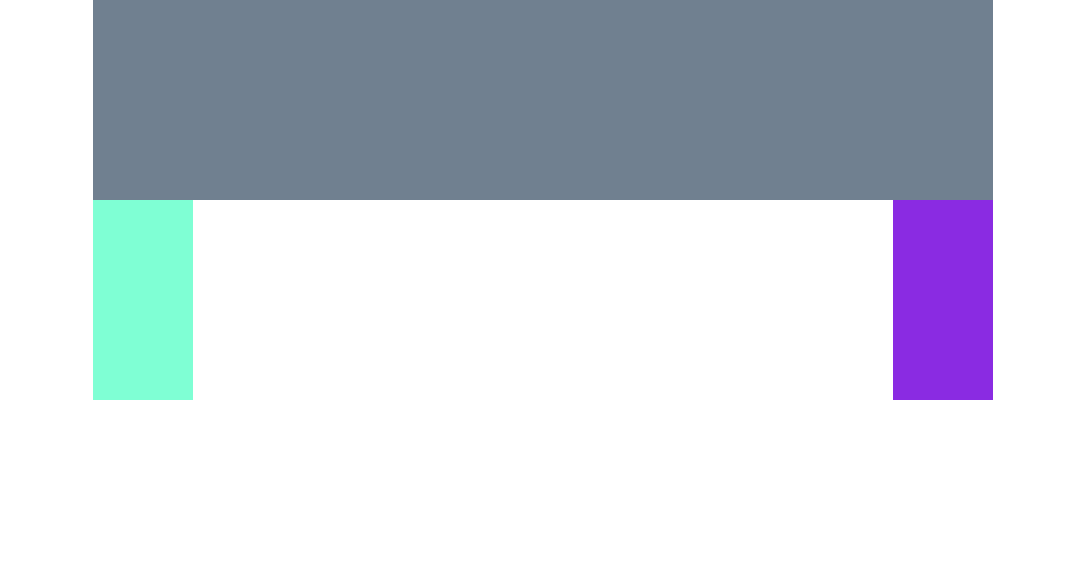
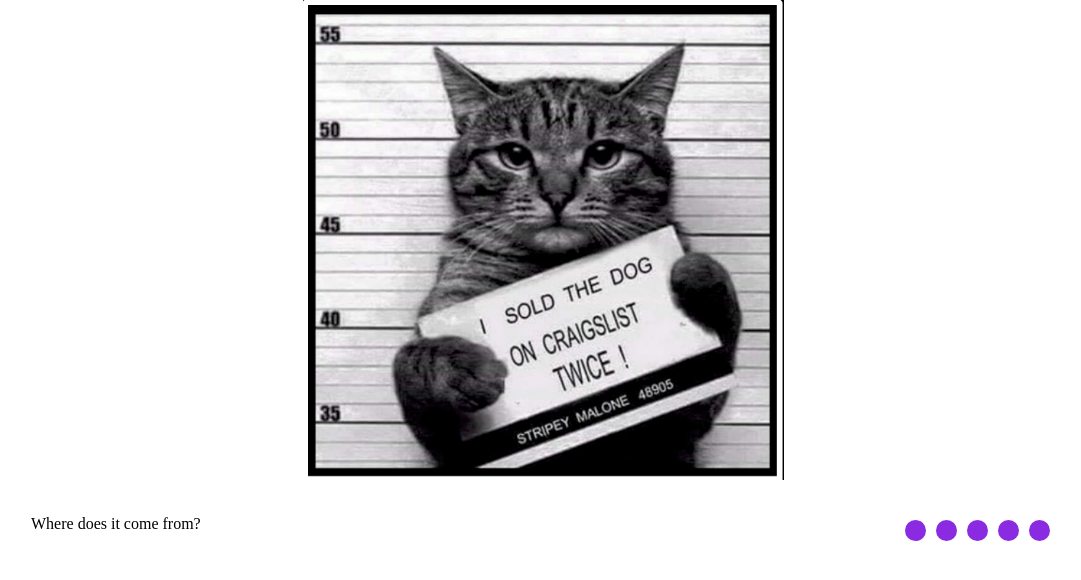
Before and after one commit to mbulldozer/cssMemSlider, a plain HTML site: page index.html in a window 1280 px wide. Shown: the whole page, without its empty margins (97-1178 px from the left). Drawn offline with Linux system fonts and the light colour scheme.

Commit message:
feat: implement slider (Sun, May 15, 2022 01:42:15 PM)

```diff
--- a/index.html
+++ b/index.html
@@ -9,9 +9,40 @@
 </head>
 <body>
 <div class="container">
-    <div class="div1"></div>
-    <div class="div2"></div>
-    <div class="div3"></div>
+    <div class="slides_wrapper">
+        <input type="radio" name="radio-btn" id="radio1" checked>
+        <input type="radio" name="radio-btn" id="radio2">
+        <input type="radio" name="radio-btn" id="radio3">
+        <input type="radio" name="radio-btn" id="radio4">
+        <input type="radio" name="radio-btn" id="radio5">
+        <div class="slides">
+            <div class="slide slide-1"></div>
+            <div class="slide slide-2"></div>
+            <div class="slide slide-3"></div>
+            <div class="slide slide-4"></div>
+            <div class="slide slide-5"></div>
+        </div>
+    </div>
+    <div class="div2">
+        <p>Where does it come from?</p>
+    </div>
+    <div class="navigation">
+        <label class="navigation-btn btn-1" for="radio1">
+            <span class="btn"></span>
+        </label>
+        <label class="navigation-btn btn-2" for="radio2">
+            <span class="btn"></span>
+        </label>
+        <label class="navigation-btn btn-3" for="radio3">
+            <span class="btn"></span>
+        </label>
+        <label class="navigation-btn btn-4" for="radio4">
+            <span class="btn"></span>
+        </label>
+        <label class="navigation-btn btn-5" for="radio5">
+            <span class="btn"></span>
+        </label>
+    </div>
 </div>
 </body>
 </html>
--- a/style.css
+++ b/style.css
@@ -1,32 +1,102 @@
 * {
     margin: 0;
     padding: 0;
+}
+
+input {
+    display: none;
 }
 
 .container {
     display: flex;
     flex-wrap: wrap;
     justify-content: space-between;
-    row-gap: 0;
-    width: min(90vw, 900px);
+    row-gap: 35px;
+    width: 80vw;
     margin: 0 auto;
+    overflow: hidden;
 }
 
-.div1 {
-    width: 100%;
-    height: 200px;
-    background-color: slategrey;
+.slides_wrapper {
+    width: 80vw;
+    overflow: hidden;
 }
 
-.div2 {
-    width: 100px;
-    height: 200px;
-    background-color: aquamarine;
+.slides {
+    display: flex;
+    width: calc(80vw * 5);
+    height: 60vh;
+    transition: transform 0.5s ease-in-out;
 }
 
-.div3 {
-    width: 100px;
-    height: 200px;
+.slide {
+    width: 100%;
+    height: 100%;
+    display: block;
+    background-repeat: no-repeat;
+    background-position: center;
+    background-size: contain;
+}
+
+.slide-1 {
+    background-image: url("test.png");
+}
+
+.slide-2 {
+    background-image: url("test.png");
+}
+
+.slide-2 {
+    background-image: url("test.png");
+}
+
+.slide-3 {
+    background-image: url("test.png");
+}
+
+.slide-4 {
+    background-image: url("test.png");
+}
+
+.slide-5 {
+    background-image: url("test.png");
+}
+
+#radio1:checked ~ .slides {
+    transform: translateX(0);
+}
+
+#radio2:checked ~ .slides {
+    transform: translateX(-20%);
+}
+
+#radio3:checked ~ .slides {
+    transform: translateX(-40%);
+}
+
+#radio4:checked ~ .slides {
+    transform: translateX(-60%);
+}
+
+#radio5:checked ~ .slides {
+    transform: translateX(-80%);
+}
+
+.navigation {
+    display: flex;
+}
+
+.navigation-btn {
+    display: flex;
+    padding: 5px;
+    cursor: pointer;
+}
+
+.btn {
+    width: 15px;
+    height: 15px;
+    border-radius: 50%;
+    border: 3px solid blueviolet;
     background-color: blueviolet;
 }
 
@@ -34,7 +104,6 @@
     .container {
         flex-direction: column;
         align-items: center;
-        width: 80vw;
     }
 
     .div2 {
```
Also changed, not shown: test.png (added).
